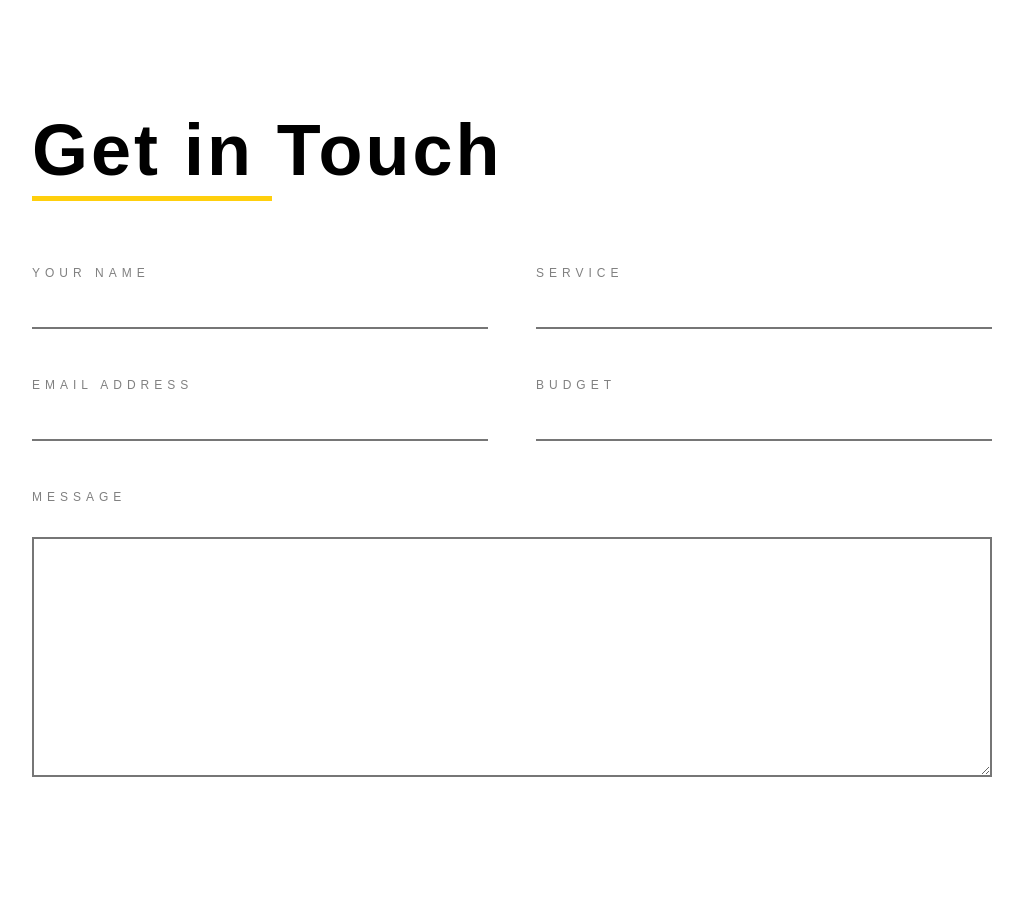
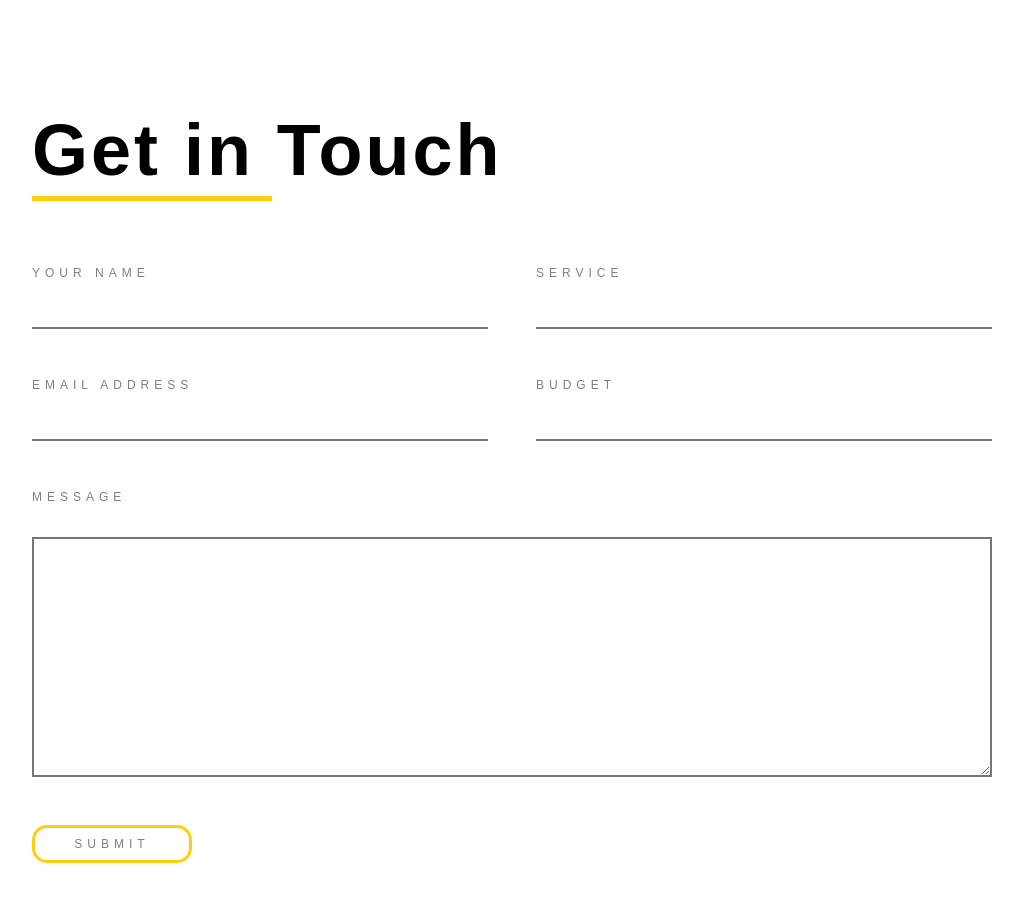
Before and after one commit to jamgorilla/portfolio-site, a Next.js app: page /contact in a window 1280 px wide. Shown: the part 200-1102 px from the top of the page, without its empty margins (128-1151 px from the left). Built offline with nearby package versions, Linux system fonts and the light colour scheme; a web font is replaced by a local one.

Commit message:
contact form inpput side added

```diff
--- a/pages/contact.js
+++ b/pages/contact.js
@@ -1,10 +1,49 @@
 import Image from 'next/image'
 import Link from 'next/link'
-
+import { useState } from 'react';
 
 
 
 function Contact() {
+
+    const [values, setValues] = useState({
+        yourname: "",
+        service: "",
+        emailAddress: "",
+        budget: "",
+        message: ""
+    });
+
+    const [submitted, setSubmitted] = useState(false);
+    const [valid, setValid] = useState(false);
+
+    const handleYourNameInputChange = (event) => {
+        setValues({...values, yourname: event.target.value})
+    }
+    const handleServiceInputChange = (event) => {
+        setValues({...values, service: event.target.value})
+    }
+    const handleEmailAddressInputChange = (event) => {
+        setValues({...values, emailAddress: event.target.value})
+    }
+    const handleBudgetInputChange = (event) => {
+        setValues({...values, budget: event.target.value})
+    }
+    const handleMessageInputChange = (event) => {
+        setValues({...values, message: event.target.value})
+    }
+
+    const handleFormSubmit = (event) => {
+        event.preventDefault();
+
+        if (values.yourname && values.service && values.emailAddress && values.budget && values.message) {
+            setValid(true);
+        }
+
+        setSubmitted(true);
+
+    }
+
 
   return (
     <div className='contact-page'>
@@ -12,27 +51,66 @@ function Contact() {
         <h1 className='contact-page-title'>Get in Touch</h1>
         <div className='orange-line anim' data-direction={false} data-delay={true}></div>
 
-        <form className='contact-form'>
+        <form className='contact-form' onSubmit={ handleFormSubmit }>
+            { submitted && valid ? <div className="success-message">Success! Thank you for getting in contact.</div> : null}
             <div className='yourname-container'>
                 <label htmlFor="yourname"><h4>Your Name</h4></label>
-                <input type="text" id="yourname" name="yourname" className='contact-top-field-input'/>
+                <input
+                    type="text"
+                    id="yourname"
+                    onChange={ handleYourNameInputChange }
+                    value={ values.yourname }
+                    name="yourname"
+                    className='contact-top-field-input'/>
+                    { submitted && !values.yourname ? <span>Please enter a name</span> : null }
             </div>
             <div className='service-container'>
                 <label htmlFor="service"><h4>Service</h4></label>
-                <input type="text" id="service" name="service" className='contact-top-field-input'/>
+                <input
+                    type="text"
+                    id="service"
+                    onChange={ handleServiceInputChange }
+                    value={ values.service }
+                    name="service"
+                    className='contact-top-field-input'/>
+                    { submitted && !values.service ? <span>Please enter a service</span> : null }
+
             </div>
             <div className='emailAddress-container'>
                 <label htmlFor="emailAddress"><h4>Email Address</h4></label>
-                <input type="text" id="emailAddress" name="emailAddress" className='contact-top-field-input'/>
+                <input
+                    type="text"
+                    id="emailAddress"
+                    onChange={ handleEmailAddressInputChange }
+                    value={ values.emailAddress }
+                    name="emailAddress"
+                    className='contact-top-field-input'/>
+                    { submitted && !values.emailAddress ? <span>Please enter an email address</span> : null }
             </div>
             <div className='budget-container'>
                 <label htmlFor="budget"><h4>Budget</h4></label>
-                <input type="text" id="budget" name="budget" className='contact-top-field-input'/>
+                <input
+                    type="text"
+                    id="budget"
+                    onChange={ handleBudgetInputChange }
+                    value={ values.budget }
+                    name="budget"
+                    className='contact-top-field-input'/>
+                    { submitted && !values.budget ? <span>Please enter a budget for the project</span> : null }
+
             </div>
             <div className='message-container'>
                 <label htmlFor="message"><h4>Message</h4></label>
-                <textarea id="message" name="message" />
+                <textarea
+                    id="message"
+                    onChange={ handleMessageInputChange }
+                    value={ values.message }
+                    name="message" />
+                    { submitted && !values.message ? <span>Please enter a message describing the project</span> : null }
+
             </div>
+
+            <button className="contact-form-submit-button" type="submit"><h4>Submit</h4></button>
         </form>
 
     </div>
--- a/scss/pages/_contact.scss
+++ b/scss/pages/_contact.scss
@@ -7,6 +7,19 @@
 
 // .contact-page-title {
 // }
+
+.success-message {
+    position: absolute;
+    bottom: 0rem;
+    right: var(--standard-side-padding);
+    background-color: #4BB543;
+    width: 30%;
+    color: white;
+    height: 3rem;
+    padding-top: 1rem;
+    padding-left: 1rem;
+    font-family: var(--ff-primary);
+}
 
 .contact-form {
     display: grid;
@@ -40,8 +53,25 @@
             font-size: 20pt;
             font-family: var(--ff-primary);
             color: var(--clr-medium-grey);
-
+           // color: var(--clr-light-grey);
 
         }
     }
+    & span {
+        color: red;
+        height: 3rem;
+    }
 }
+
+.contact-form-submit-button {
+    background-color: transparent;
+    border: 3px solid var(--clr-main-orange-2-yellower);
+    border-radius: 15px;
+    width: 10rem;
+    &:hover {
+        background-color: var(--clr-main-orange-2-yellower);
+        & h4 {
+            color: white;
+        }
+    }
+}
--- a/scss/pages/_home.scss
+++ b/scss/pages/_home.scss
@@ -7,22 +7,22 @@ main {
     // margin-left: 20rem;
     z-index: 0;
 }
-main:before {
-    content: ' ';
-    display: block;
-    position: absolute;
-    //z-index: 10;
-    left: 0;
-    top: 0;
-    width: 100%;
-    height: 100%;
-    //background-image: url("../../public/assets/london-skyline.png");
-    background-repeat: no-repeat;
-    background-size: contain;
-    height: 200vh;
-    opacity: 10%;
+// main:before {
+//     content: ' ';
+//     display: block;
+//     position: absolute;
+//     //z-index: 10;
+//     left: 0;
+//     top: 0;
+//     width: 100%;
+//     height: 100%;
+//     //background-image: url("../../public/assets/london-skyline.png");
+//     background-repeat: no-repeat;
+//     background-size: contain;
+//     height: 200vh;
+//     opacity: 10%;
 
-}
+// }
 .hero-section-container {
     display: grid;
     grid-template-columns: 1fr 1fr;
--- a/src/css/main.css
+++ b/src/css/main.css
@@ -1071,20 +1071,6 @@ main {
   z-index: 0;
 }
 
-main:before {
-  content: ' ';
-  display: block;
-  position: absolute;
-  left: 0;
-  top: 0;
-  width: 100%;
-  height: 100%;
-  background-repeat: no-repeat;
-  background-size: contain;
-  height: 200vh;
-  opacity: 10%;
-}
-
 .hero-section-container {
   display: -ms-grid;
   display: grid;
@@ -1194,6 +1180,19 @@ main:before {
   height: 100%;
 }
 
+.success-message {
+  position: absolute;
+  bottom: 0rem;
+  right: var(--standard-side-padding);
+  background-color: #4BB543;
+  width: 30%;
+  color: white;
+  height: 3rem;
+  padding-top: 1rem;
+  padding-left: 1rem;
+  font-family: var(--ff-primary);
+}
+
 .contact-form {
   display: -ms-grid;
   display: grid;
@@ -1236,4 +1235,24 @@ main:before {
   font-family: var(--ff-primary);
   color: var(--clr-medium-grey);
 }
+
+.contact-form span {
+  color: red;
+  height: 3rem;
+}
+
+.contact-form-submit-button {
+  background-color: transparent;
+  border: 3px solid var(--clr-main-orange-2-yellower);
+  border-radius: 15px;
+  width: 10rem;
+}
+
+.contact-form-submit-button:hover {
+  background-color: var(--clr-main-orange-2-yellower);
+}
+
+.contact-form-submit-button:hover h4 {
+  color: white;
+}
 /*# sourceMappingURL=main.css.map */
```
Also changed, not shown: 1 other file (tests, documents, lock files or other folders).
